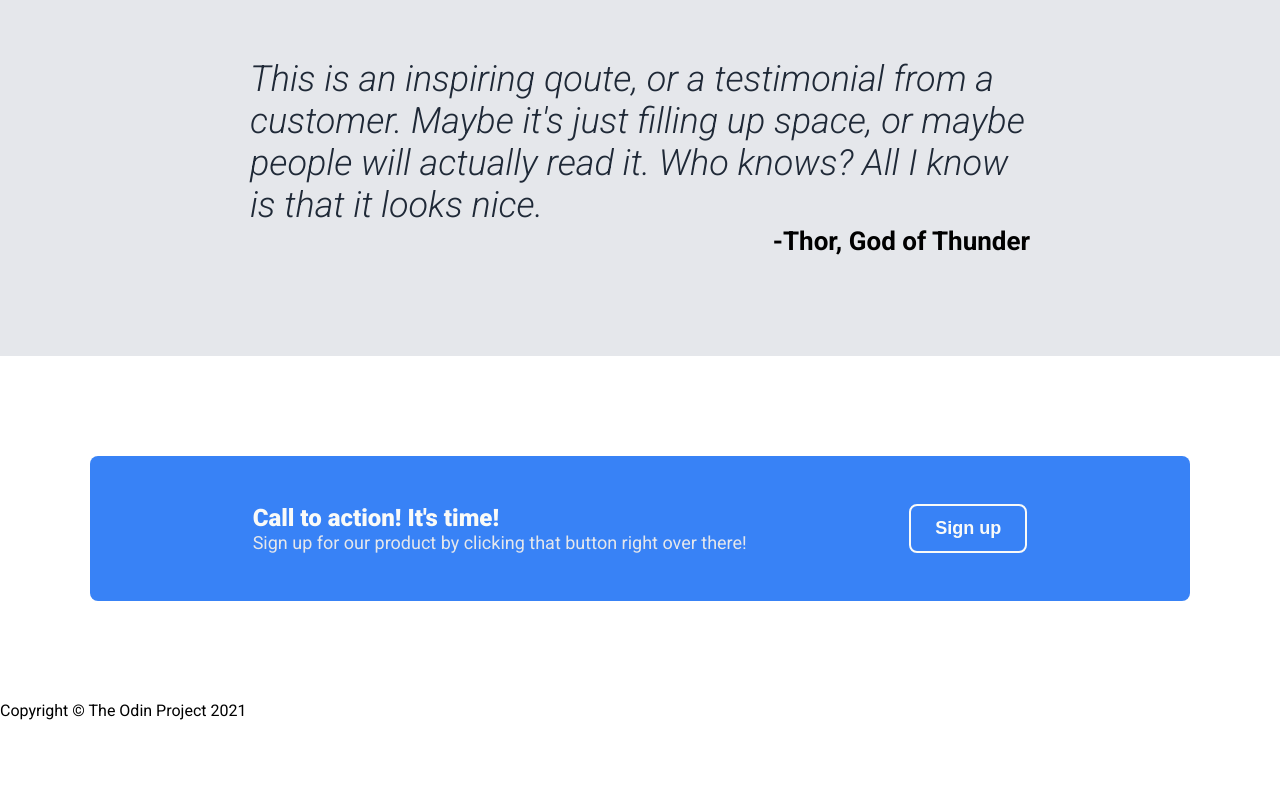
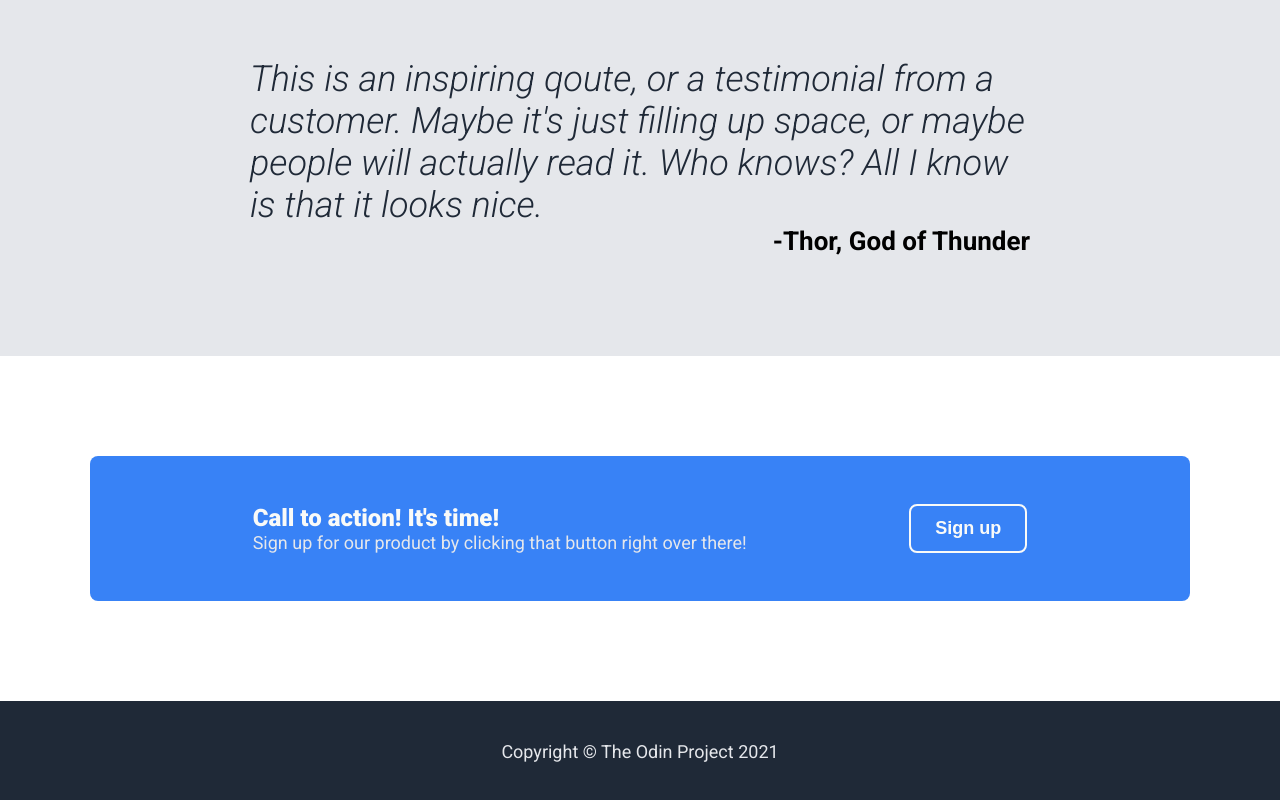
Before and after one commit to aderitomarrime/landing-page, a plain HTML site: page index.html in a window 1280 px wide. Shown: the part 1025-1825 px from the top of the page. Before the commit the page ends 1745 px from the top, so only its background shows below. Drawn offline with Linux system fonts and the light colour scheme.

Commit message:
style: add style in the fifth section

```diff
--- a/assets/style.css
+++ b/assets/style.css
@@ -192,3 +192,12 @@ body {
     font-weight: 700;
     padding: 6px 24px;
 }
+
+.fifth {
+    display: flex;
+    justify-content: center;
+    padding: 40px 0;
+    background-color: #1F2937;
+    color: #E5E7EB;
+    font-size: 18px;
+}
```
